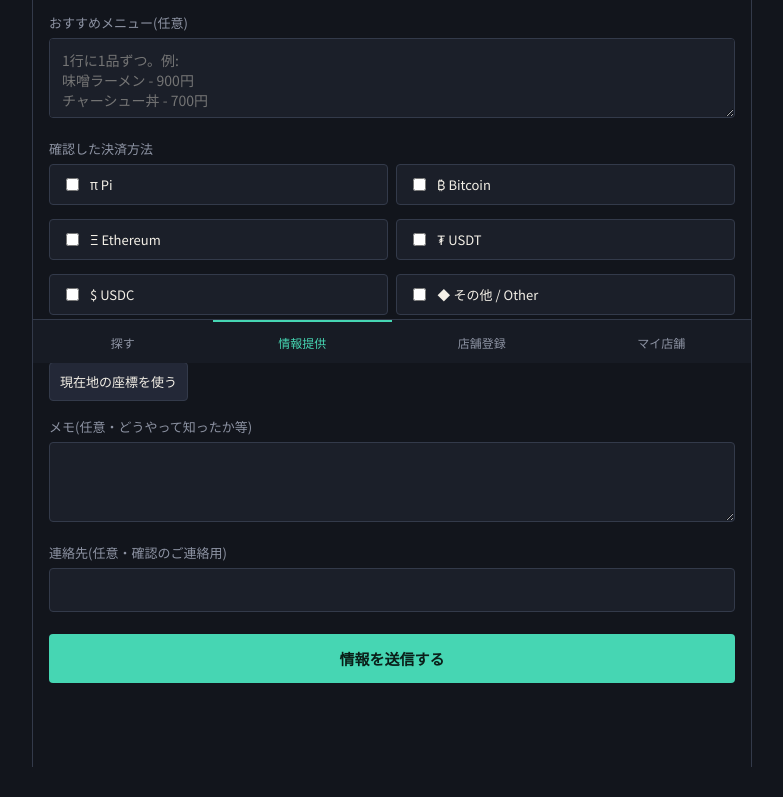
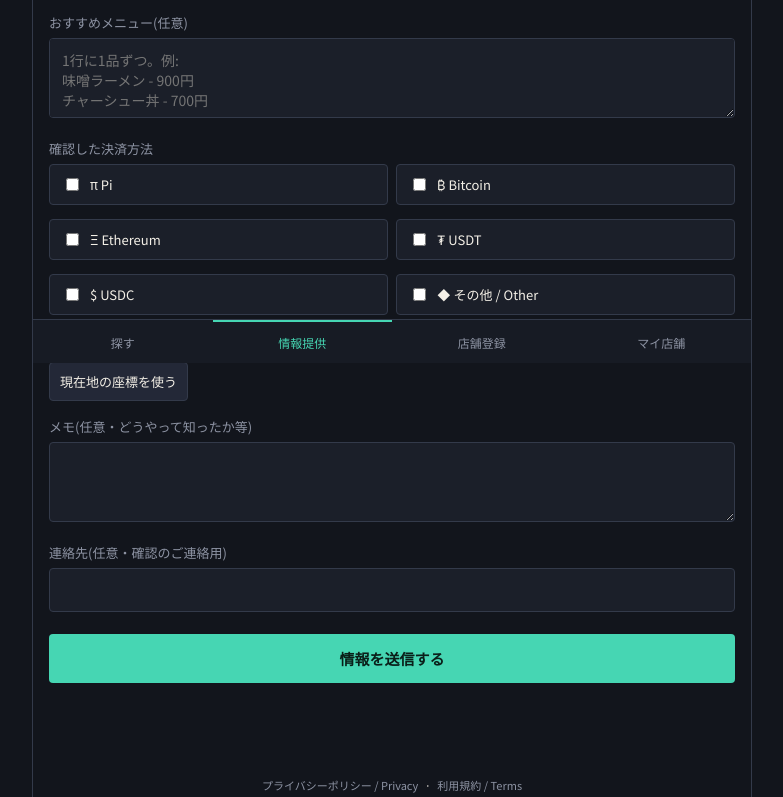
Before and after one commit to kenoudensetsunagasaki-web/inshoku-pi, a website: page submit.html in a window 1280 px wide. Shown: the part 437-1234 px from the top of the page, without its empty margins (248-1031 px from the left). Before the commit the page ends 1204 px from the top, so only its background shows below. Drawn offline with Linux system fonts and the light colour scheme.

Commit message:
Update submit.html

```diff
--- a/submit.html
+++ b/submit.html
@@ -71,6 +71,7 @@
     <a href="/register.html" data-i18n="navRegister">店舗登録</a>
     <a href="/mystore.html" data-i18n="navMyStore">マイ店舗</a>
   </nav>
+    <div class="legal-links"><a href="/privacy.html">プライバシーポリシー / Privacy</a> · <a href="/terms.html">利用規約 / Terms</a></div>
 </div>
 
 <script src="/assets/submit.js"></script>
```
